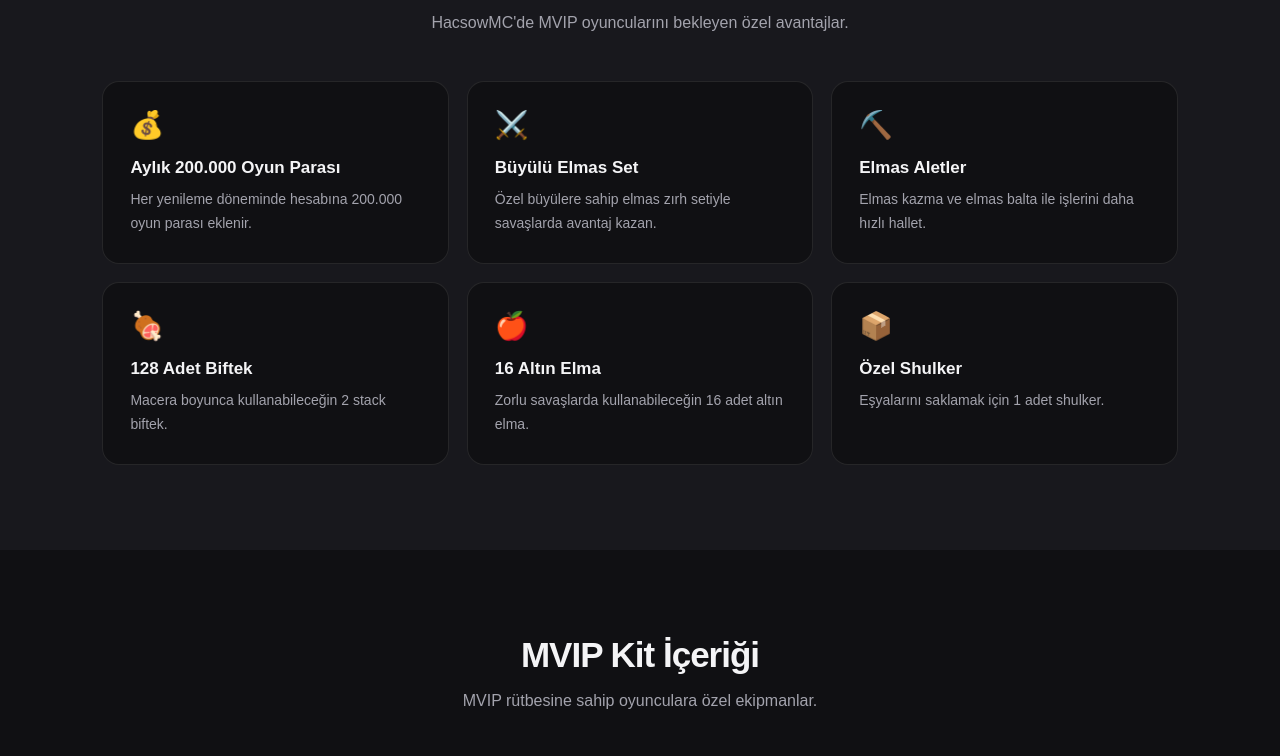
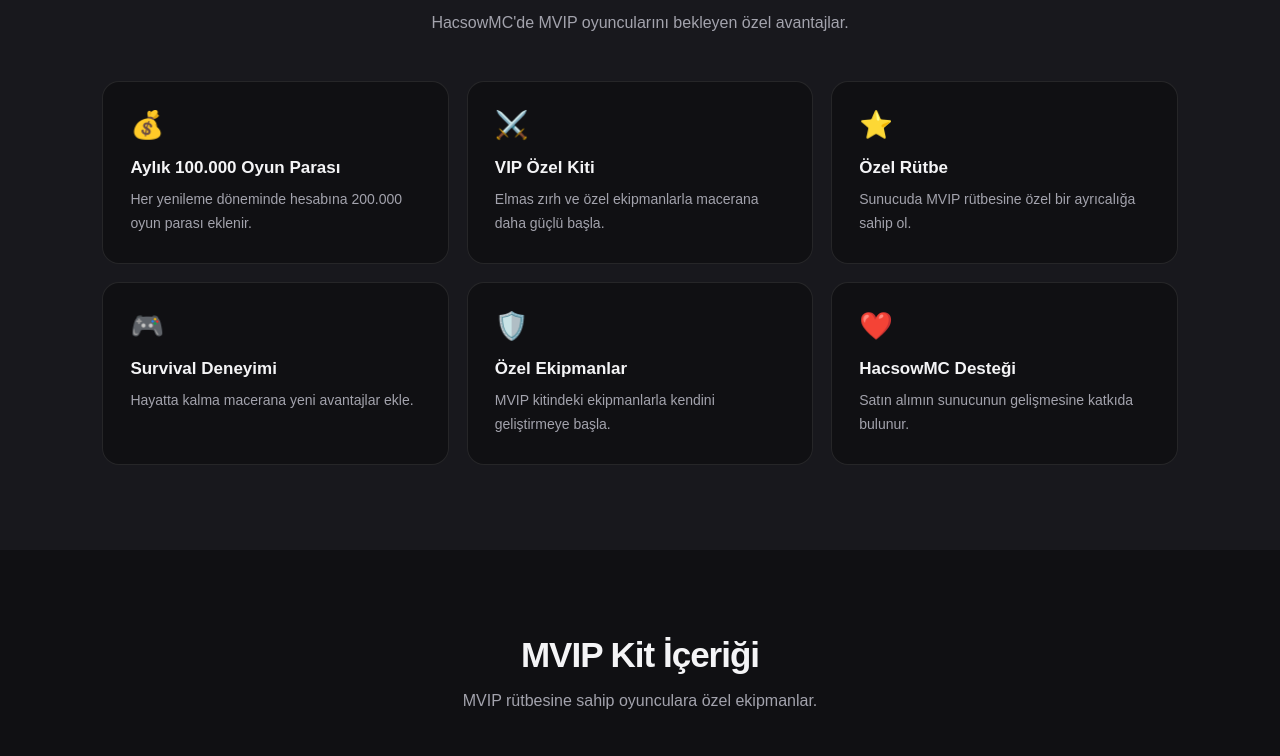
Before and after one commit to Hacsow/HacsowMC, a plain HTML site: page mvip.html in a window 1280 px wide. Shown: the part 860-1616 px from the top of the page. Drawn offline with Linux system fonts and the light colour scheme.

Commit message:
Update mvip.html

```diff
--- a/mvip.html
+++ b/mvip.html
@@ -6,13 +6,12 @@
 <meta name="viewport" content="width=device-width, initial-scale=1.0">
 <meta name="theme-color" content="#101013">
 <title>MVIP Rütbesi | HacsowMC</title>
-<meta name="description" content="HacsowMC MVIP rütbesini keşfet. Güçlü ekipmanlar ve özel ayrıcalıklar seni bekliyor.">
+<meta name="description" content="HacsowMC MVIP rütbesini keşfet.">
 
 <style>
 :root {
     --bg:#101013;
     --surface:#18181d;
-    --surface2:#202027;
     --text:#f4f4f6;
     --muted:#a3a3ad;
     --accent:#a65cce;
@@ -22,7 +21,6 @@
 body.light {
     --bg:#f3f3f5;
     --surface:#fff;
-    --surface2:#eeeeF1;
     --text:#19191d;
     --muted:#686873;
     --border:rgba(0,0,0,.09);
@@ -299,38 +297,38 @@ footer{
 
             <div class="feature">
                 <div class="feature-icon">💰</div>
-                <h3>Aylık 200.000 Oyun Parası</h3>
+                <h3>Aylık 100.000 Oyun Parası</h3>
                 <p>Her yenileme döneminde hesabına 200.000 oyun parası eklenir.</p>
             </div>
 
             <div class="feature">
                 <div class="feature-icon">⚔️</div>
-                <h3>Büyülü Elmas Set</h3>
-                <p>Özel büyülere sahip elmas zırh setiyle savaşlarda avantaj kazan.</p>
+                <h3>VIP Özel Kiti</h3>
+                <p>Elmas zırh ve özel ekipmanlarla macerana daha güçlü başla.</p>
             </div>
 
             <div class="feature">
-                <div class="feature-icon">⛏️</div>
-                <h3>Elmas Aletler</h3>
-                <p>Elmas kazma ve elmas balta ile işlerini daha hızlı hallet.</p>
+                <div class="feature-icon">⭐</div>
+                <h3>Özel Rütbe</h3>
+                <p>Sunucuda MVIP rütbesine özel bir ayrıcalığa sahip ol.</p>
             </div>
 
             <div class="feature">
-                <div class="feature-icon">🍖</div>
-                <h3>128 Adet Biftek</h3>
-                <p>Macera boyunca kullanabileceğin 2 stack biftek.</p>
+                <div class="feature-icon">🎮</div>
+                <h3>Survival Deneyimi</h3>
+                <p>Hayatta kalma macerana yeni avantajlar ekle.</p>
             </div>
 
             <div class="feature">
-                <div class="feature-icon">🍎</div>
-                <h3>16 Altın Elma</h3>
-                <p>Zorlu savaşlarda kullanabileceğin 16 adet altın elma.</p>
+                <div class="feature-icon">🛡️</div>
+                <h3>Özel Ekipmanlar</h3>
+                <p>MVIP kitindeki ekipmanlarla kendini geliştirmeye başla.</p>
             </div>
 
             <div class="feature">
-                <div class="feature-icon">📦</div>
-                <h3>Özel Shulker</h3>
-                <p>Eşyalarını saklamak için 1 adet shulker.</p>
+                <div class="feature-icon">❤️</div>
+                <h3>HacsowMC Desteği</h3>
+                <p>Satın alımın sunucunun gelişmesine katkıda bulunur.</p>
             </div>
 
         </div>
@@ -376,15 +374,15 @@ footer{
 
             <p>
                 HacsowMC'de MVIP ayrıcalıklarını keşfet.
-                Satın alma sistemi çok yakında burada olacak.
+                Satın alma talebini oluşturmak için aşağıdaki düğmeye tıkla.
             </p>
 
             <div class="purchase-price">
                 79,90 TL <span>/ ay</span>
             </div>
 
-            <a href="index.html#rutbeler" class="btn btn-primary">
-                Mağazaya Geri Dön
+            <a href="#" class="btn btn-primary">
+                Satın Al
             </a>
 
             <div class="note">
```
